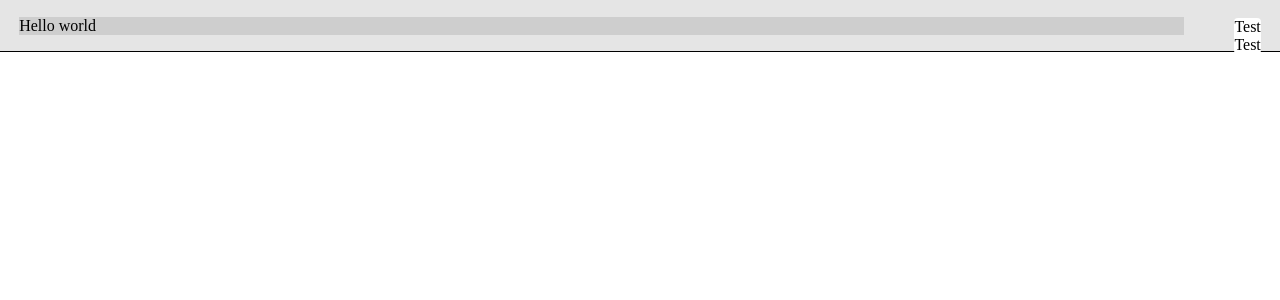
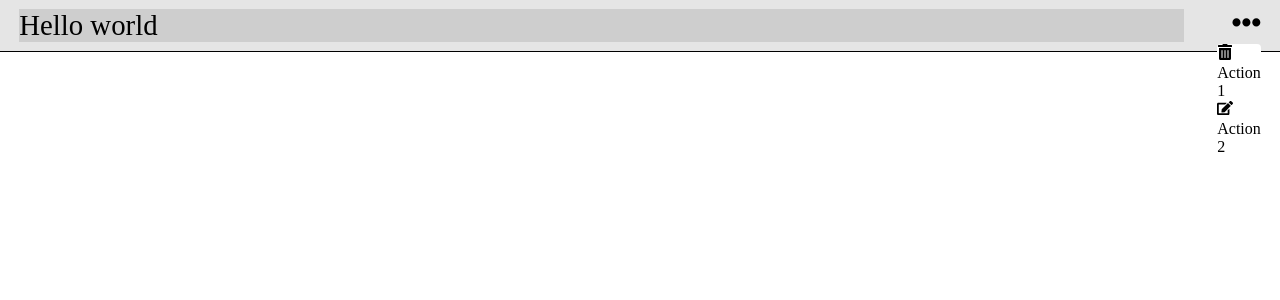
Before and after one commit to StevenChoo/react-codesandbox, a React (Create React App) app: page / in a window 1280 px wide. Both pictures are taken after a click on the element 1252 px from the left and 25 px from the top of the page. Shown: the top 300 px of the page. Built offline with nearby package versions, Linux system fonts and the light colour scheme.

Commit message:
Updated Updated

```diff
--- a/src/App.tsx
+++ b/src/App.tsx
@@ -1,7 +1,7 @@
 import React from "react";
 import styled from "styled-components";
 
-import { FaEllipsisH } from "react-icons/fa";
+import { FaEllipsisH, FaTrashAlt, FaEdit } from "react-icons/fa";
 import { PopoverMenu } from "./PopoverMenu";
 import { PopoverMenuItem } from "./PopoverMenuItem";
 
@@ -22,6 +22,7 @@ const Title = styled.div`
   grid-row: 2/2;
   width: 100%;
   background: rgba(0, 0, 0, 0.1);
+  font-size: 1.8rem;
 `;
 
 const MenuButton = styled(PopoverMenu)`
@@ -35,7 +36,7 @@ const MenuButton = styled(PopoverMenu)`
 const MoreIcon = styled.div`
   display: inline-block;
   cursor: pointer;
-  height: 1em;
+  font-size: 1.8rem;
 
   &:hover {
     color: rgba(1, 1, 1, 0.7);
@@ -50,7 +51,6 @@ const MenuItem = styled(PopoverMenuItem)``;
 const App: React.FC = () => {
   return (
     <>
-      <div className="App">
       <Menu>
         <Title>Hello world</Title>
         <MenuButton
@@ -60,11 +60,22 @@ const App: React.FC = () => {
             </MoreIcon>
           }
         >
-            <div>Test</div>
-            <div>Test</div>
+          <MenuItem
+            icon={<FaTrashAlt />}
+            title="Action 1"
+            onClick={() => {
+              console.log("Click action 1");
+            }}
+          />
+          <MenuItem
+            icon={<FaEdit />}
+            title="Action 2"
+            onClick={() => {
+              console.log("Click action 2");
+            }}
+          />
         </MenuButton>
       </Menu>
-      </div>
     </>
   );
 };
--- a/src/PopoverMenu.tsx
+++ b/src/PopoverMenu.tsx
@@ -8,7 +8,7 @@ import React, {
 import styled from "styled-components";
 
 interface Props {
-  target: JSX.Element;
+  target: ReactElement;
   defaultOpen?: boolean;
   className?: string;
 }
@@ -25,7 +25,7 @@ const Popover = styled.div`
   cursor: pointer;
   overflow: hidden;
   user-select: none;
-  top: 0;
+  top: ${(props) => props.menuHeight}px;
   right: 0;
 `;
 
--- a/src/PopoverMenuItem.tsx
+++ b/src/PopoverMenuItem.tsx
@@ -1,7 +1,8 @@
-import React from "react";
+import React, { ReactElement } from "react";
 import styled from "styled-components";
 
 interface Props {
+  icon: ReactElement;
   title: string;
   onClick: () => void;
   className?: string;
@@ -14,13 +15,14 @@ const Title = styled.div``;
 const Icon = styled.div``;
 
 export const PopoverMenuItemComponent: React.FC<Props> = ({
+  icon,
   title,
   onClick,
   className
 }) => {
   return (
     <Item className={className} onClick={onClick}>
-      <Icon>Icon</Icon>
+      <Icon>{icon}</Icon>
       <Title>{title}</Title>
     </Item>
   );
```
Lines whose indentation alone changed are shown as unchanged.
